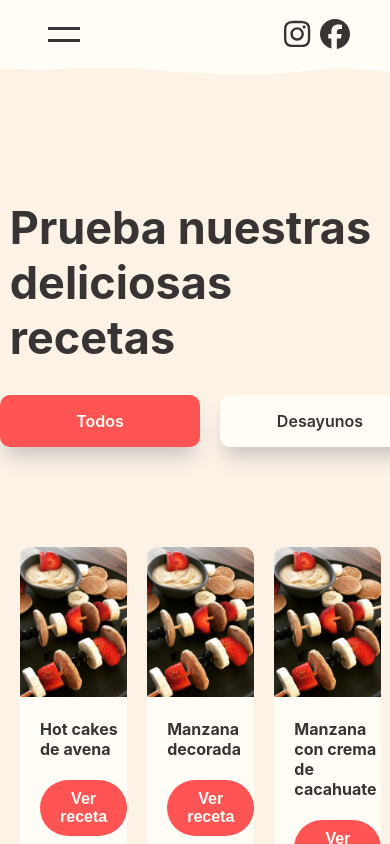
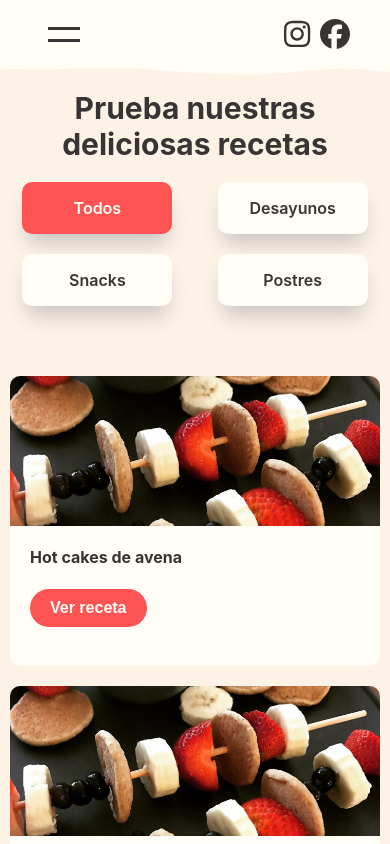
Before and after one commit to Abrahamcepedao/Nutzen-web, a Next.js app: page /recetas in a window 390 px wide. Shown: the top 844 px of the page. Built offline with nearby package versions, Linux system fonts and the light colour scheme.

Commit message:
Made recipes module responsive

```diff
--- a/styles/Recetas.module.css
+++ b/styles/Recetas.module.css
@@ -39,7 +39,7 @@
     grid-template-columns: repeat(4, 1fr);
     grid-gap: 20px;
     color: #383434;
-    width: 100%;
+    width: 95%;
     max-width: 1000px;
     margin: auto;
     font-weight: 600;
@@ -52,6 +52,7 @@
     cursor: pointer;
     transition: transform 450ms;
     box-shadow: 0 14px 20px -6px rgb(76 79 106 / 30%);
+    margin: 0 auto;
 }
 .filter__item:hover {
     transform: scale(1.1);
@@ -107,3 +108,56 @@
 .receta__container button:hover {
     transform: scale(1.1);
 }
+
+/* 900 */
+@media screen and (max-width: 900px) {
+    .filters__inner__container {
+        grid-template-columns: repeat(2, 1fr);
+        max-width: 400px;
+    }
+}
+
+/* 768 */
+@media screen and (max-width: 768px) {
+    .title {
+        font-size: 30px;
+        text-align: center;
+    }
+    .recetas__container {
+        padding: 50px 20px 100px 20px;
+    }
+    .recetas__inner__container {
+        grid-template-columns: repeat(3, 1fr);
+    }
+}
+
+/* 600 */
+@media screen and (max-width: 600px) {
+    .recetas__inner__container {
+        grid-template-columns: repeat(2, 1fr);
+    }
+}
+
+/* 480 */
+@media screen and (max-width: 480px) {
+    .filters__inner__container {
+        //max-width: 300px;
+    }
+    .filter__item {
+        width: 150px;
+    }
+    .title__container {
+        padding-top: 70px;
+    }
+    .recetas__container {
+        padding: 20px 10px 50px 10px;
+    }
+}
+
+
+/* 430 */
+@media screen and (max-width: 430px) {
+    .recetas__inner__container {
+        grid-template-columns: repeat(1, 1fr);
+    }
+}
```
